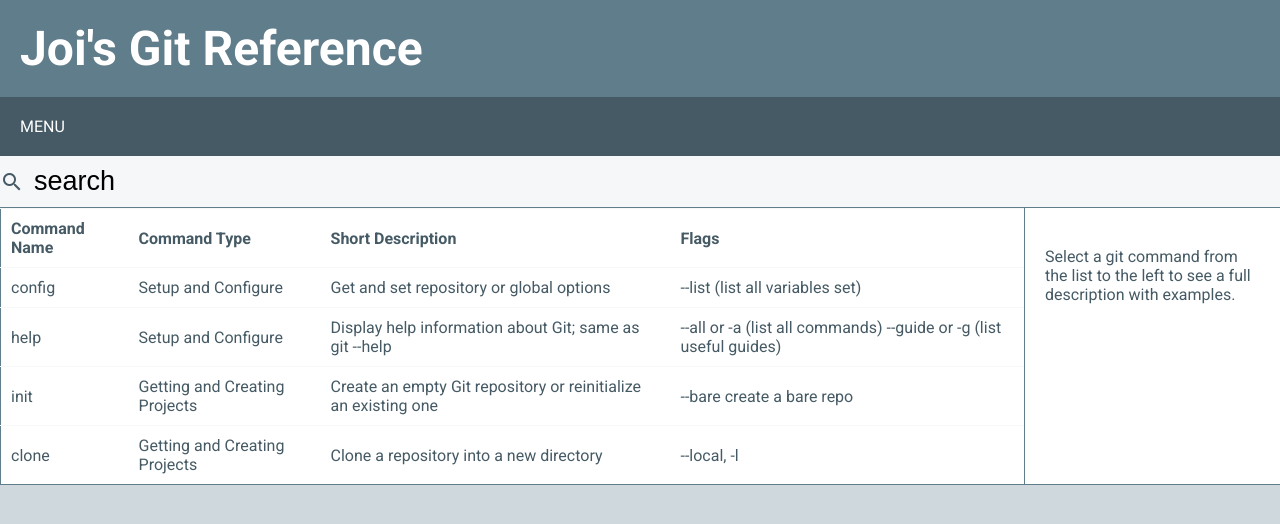
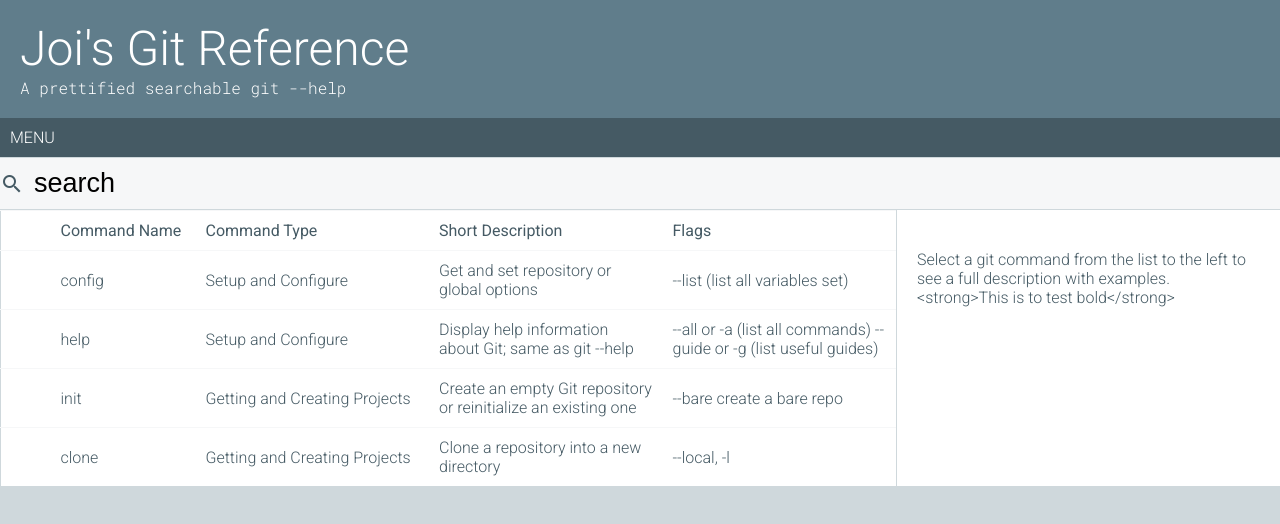
Before and after one commit to theJoi/GitReference, a plain HTML site: page index.html in a window 1280 px wide. Drawn offline with nearby package versions, Linux system fonts and the light colour scheme.

Commit message:
A few design tweaks.

```diff
--- a/index.html
+++ b/index.html
@@ -8,6 +8,7 @@
     <link href="https://fonts.googleapis.com/css?family=Roboto:300,400,400i,500,700,900" rel="stylesheet">
     <link href="https://fonts.googleapis.com/icon?family=Material+Icons"
       rel="stylesheet">
+      <link href="https://fonts.googleapis.com/css?family=Roboto+Mono:300,400,400i,500" rel="stylesheet">
 
     <script src="https://ajax.googleapis.com/ajax/libs/angularjs/1.5.7/angular.min.js"></script>
 
@@ -18,7 +19,7 @@
 
 <body ng-app='gitref'>
 
-    <div id="HEADER">Joi's Git Reference</div>
+    <div id="HEADER"><span class="title">Joi's Git Reference</span><br><code>A prettified searchable git --help</code></div>
     <div id="MENU">MENU</div>
     <div id="MAIN" ng-controller="GitRefController">
 
@@ -27,6 +28,7 @@
         <table>
             <thead>
                <tr class="head">
+               <th></th>
                 <th>Command Name</th>
                 <th>Command Type</th>
                 <th>Short Description</th>
@@ -34,6 +36,7 @@
                 </tr>
             </thead>
             <tr ng-repeat="command in commands" ng-click="displayDesc(command.name)" ng-class="{active:activeCommand == command.name}">
+               <td><span ng-show="command.fav"><i class="material-icons">favorite</i></span></td>
                 <td>{{command.name}}</td>
                 <td>{{command.type}}</td>
                 <td>{{command.description}}</td>
@@ -42,9 +45,10 @@
         </table>
 
         <div class="description">
-        <h3>{{pickedCommand.title}}</h3>
+        <h2>{{pickedCommand.title}}</h2>
             <p>{{pickedCommand.longDescription}}</p>
-            <p>{{pickedCommand.reference}}<a href="{{pickedCommand.link}}" target="_blank">{{pickedCommand.link}}</a></p>
+            <p>{{pickedCommand.reference}}<br>
+                <strong><a href="{{pickedCommand.link}}" target="_blank">{{pickedCommand.link}}</a></strong></p>
             </div>
     </div>
 
--- a/index.js
+++ b/index.js
@@ -7,7 +7,7 @@ app.controller("GitRefController", function($scope,$http) {
     $scope.commands = commandData;
     $scope.pickedCommand = {};
     $scope.pickedCommand.title = "";
-    $scope.pickedCommand.longDescription = "Select a git command from the list to the left to see a full description with examples.";
+    $scope.pickedCommand.longDescription = "Select a git command from the list to the left to see a full description with examples.<strong>This is to test bold</strong>";
     $scope.activeCommand = "";
 
     $scope.displayDesc = function(command){
--- a/style.less
+++ b/style.less
@@ -26,27 +26,34 @@ a {
 body {
     font-family: 'Roboto', sans-serif;
     color: @darkPrimaryColor;
+    font-weight: 300;
     margin: 0;
     padding: 0;
     background: @lightPrimaryColor;
 
 }
+
+code {
+    font-family: 'Roboto Mono', monospace;
+}
 /* DIVS */
 
 #HEADER, #MENU {
-    padding: 20px;
     color: @textPrimaryColor;
 }
 #HEADER {
     background: @primaryColor;
-    font-weight: 700;
-    font-size: 3em;
+
+    padding: 20px;
 }
 
+.title {
+        font-size: 3em;
+}
 #MENU {
     background: @darkPrimaryColor;
     color: @textPrimaryColor;
-
+    padding: 10px;
 
 }
 
@@ -61,21 +68,31 @@ body {
 
 table {
 
-    //table-layout: fixed;
-    width: 80%;
+    table-layout: fixed;
+    width: 70%;
     padding: 10px;
     border-collapse: collapse;
     height: 100%;
 }
 
+
 thead {
     text-align: left;
 }
-
+th {
+    font-weight: 400;
+}
 td, th {
     padding: 10px;
 }
 
+th:nth-of-type(1){
+    width: 50px;
+}
+
+th:nth-of-type(2){
+    width: 145px;
+}
 tr {
     border-top: 1px solid @dividerColor;
     &:hover:not(.head) {
@@ -100,7 +117,7 @@ input, input:focus, input:active {
 
 }
 .description {
-    width: 20%;
+    width: 30%;
     padding: 20px;
 }
 
@@ -109,8 +126,10 @@ input, input:focus, input:active {
 font-size: 1.3em;
     display: flex;
     align-items: center;
-    border-bottom: 1px solid @primaryColor;
+    border-color: @lightPrimaryColor;
+    border-width: 1px 0;
     background: @dividerColor;
+    border-style: solid;
 
 }
 
@@ -124,7 +143,7 @@ font-size: 1.3em;
 }
 
 .description, table {
-border-color: @primaryColor;
+border-color: @lightPrimaryColor;
   border-style: solid;
   border-width: 0 0 1px 1px;
 }
```
Also changed, not shown: style.css.
